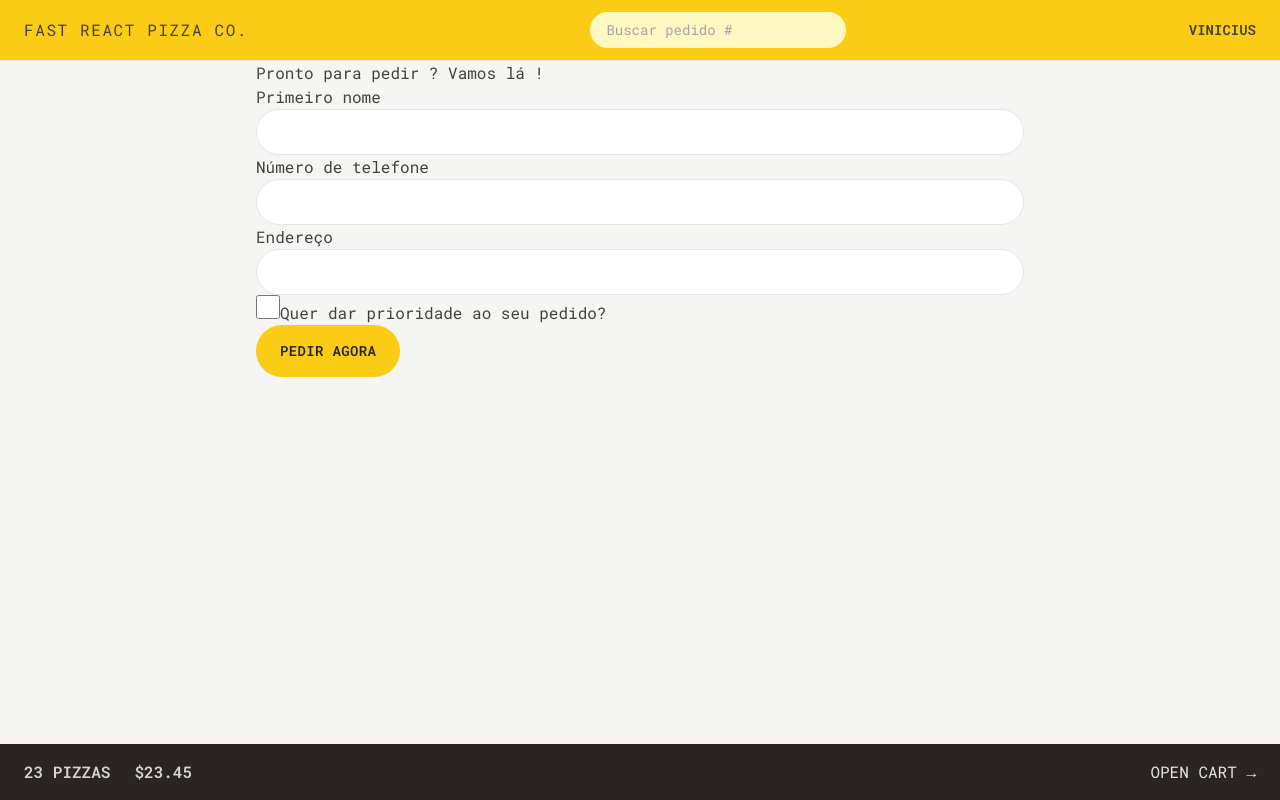
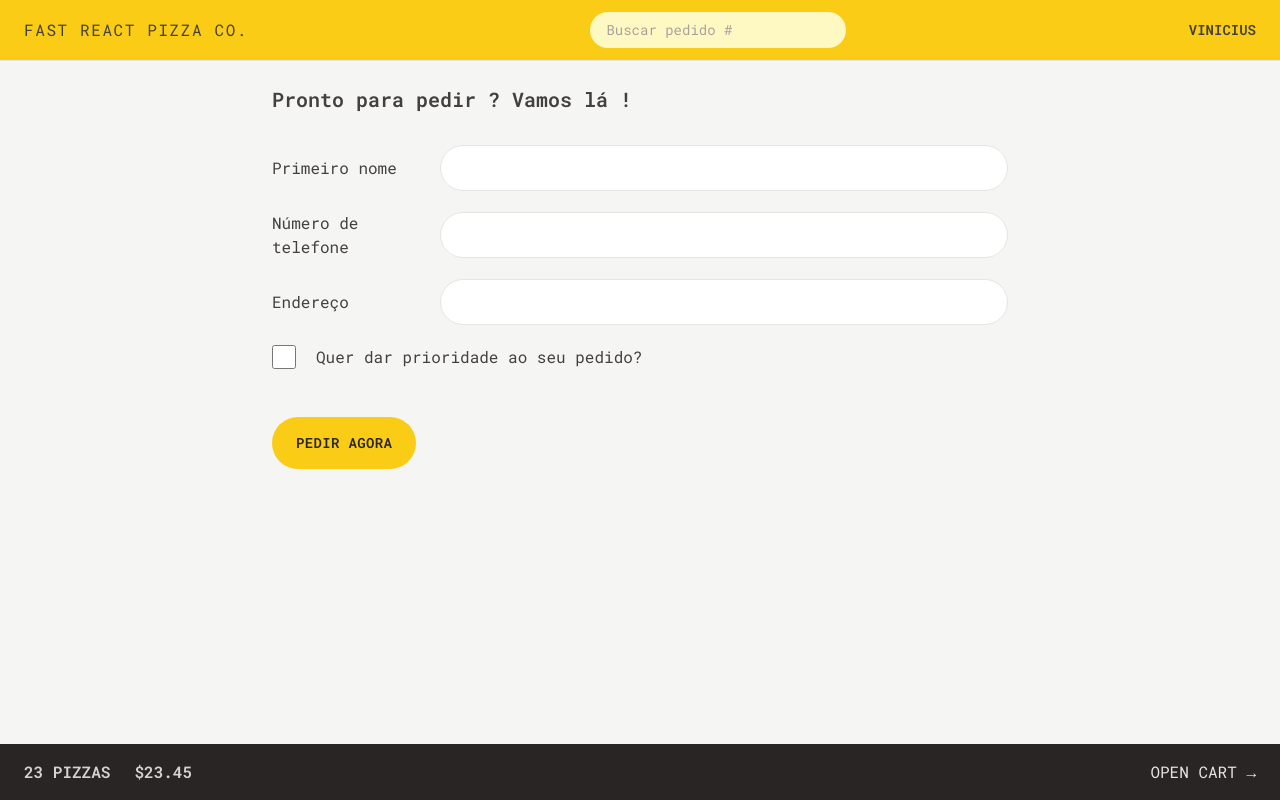
Before and after one commit to Viniciusrbr/Fast-React-Pizza-Co., a React (Vite) app: page /order/new in a window 1280 px wide. Built offline with nearby package versions, Linux system fonts and the light colour scheme.

Commit message:
:lipstick: feat: Estilização CSS do formulario de pedido

```diff
--- a/src/features/order/CreateOrder.jsx
+++ b/src/features/order/CreateOrder.jsx
@@ -45,41 +45,53 @@ function CreateOrder() {
   const cart = fakeCart;
 
   return (
-    <div>
-      <h2>Pronto para pedir ? Vamos lá !</h2>
+    <div className="px-4 py-6">
+      <h2 className="mb-8 text-xl font-semibold">
+        Pronto para pedir ? Vamos lá !
+      </h2>
 
       <Form method="POST">
-        <div>
-          <label>Primeiro nome</label>
-          <input className="input" type="text" name="customer" required />
+        <div className="mb-5 flex flex-col gap-2 sm:flex-row sm:items-center">
+          <label className="sm:basis-40">Primeiro nome</label>
+          <input className="input grow" type="text" name="customer" required />
         </div>
 
-        <div>
-          <label>Número de telefone</label>
-          <div>
-            <input className="input" type="tel" name="phone" required />
-          </div>
-          {formErrors?.phone && <div>{formErrors.phone}</div>}
-        </div>
-
-        <div>
-          <label>Endereço</label>
-          <div>
-            <input className="input" type="text" name="address" required />
+        <div className="mb-5 flex flex-col gap-2 sm:flex-row sm:items-center">
+          <label className="sm:basis-40">Número de telefone</label>
+          <div className="grow">
+            <input className="input w-full" type="tel" name="phone" required />
+            {formErrors?.phone && (
+              <p className="mt-2 rounded-md bg-red-100 p-2 text-xs text-red-700">
+                {formErrors.phone}
+              </p>
+            )}
           </div>
         </div>
 
-        <div>
+        <div className="mb-5 flex flex-col gap-2 sm:flex-row sm:items-center">
+          <label className="sm:basis-40">Endereço</label>
+          <div className="grow">
+            <input
+              className="input w-full"
+              type="text"
+              name="address"
+              required
+            />
+          </div>
+        </div>
+
+        <div className="mb-12 flex items-center gap-5">
           <input
-            className="h-6 w-6 accent-yellow-400 focus:outline-none
-            focus:ring focus:ring-yellow-400 focus:ring-offset-2"
+            className="h-6 w-6 accent-yellow-400 focus:outline-none focus:ring focus:ring-yellow-400 focus:ring-offset-2"
             type="checkbox"
             name="priority"
             id="priority"
             // value={withPriority}
             // onChange={(e) => setWithPriority(e.target.checked)}
           />
-          <label htmlFor="priority">Quer dar prioridade ao seu pedido?</label>
+          <label htmlFor="priority" className="font-medium">
+            Quer dar prioridade ao seu pedido?
+          </label>
         </div>
 
         <div>
--- a/src/index.css
+++ b/src/index.css
@@ -4,7 +4,7 @@
 
 @layer components {
   .input {
-    @apply w-full rounded-full border border-stone-200 px-4 py-2 text-sm transition-all duration-300 placeholder:text-stone-400
+    @apply rounded-full border border-stone-200 px-4 py-2 text-sm transition-all duration-300 placeholder:text-stone-400
     focus:outline-none focus:ring focus:ring-yellow-400 md:px-6 md:py-3;
   }
 
```
Also changed, not shown: index.html (+3 -1 lines).
